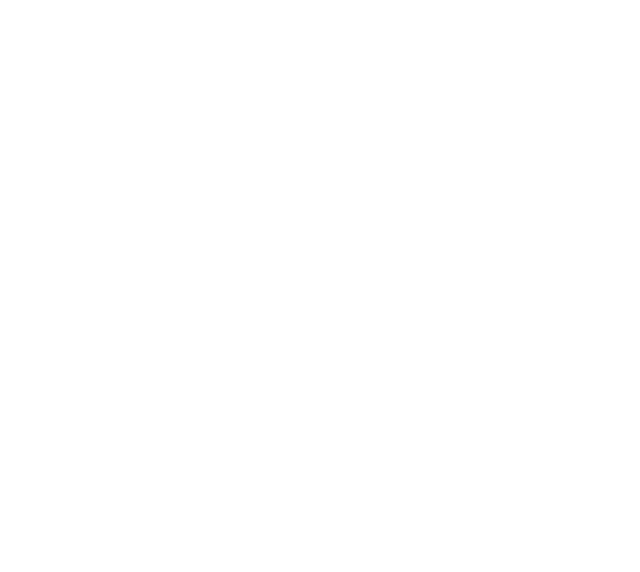
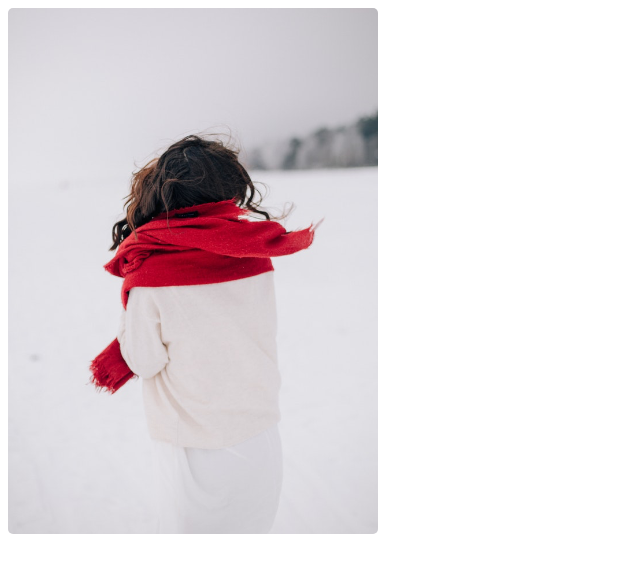
Before and after one commit to rahulkalwaniya/image, a plain HTML site: page index.html in a window 1280 px wide. Shown: the whole page, without its empty margins (0-640 px from the left). Drawn offline with Linux system fonts and the light colour scheme.

Commit message:
Update index.html

```diff
--- a/index.html
+++ b/index.html
@@ -7,7 +7,7 @@
     <title>Document</title>
 </head>
 <body>
-    <img src="../main/img/1.png" alt="">
+    <img src="https://rahulkalwaniya.github.io/image/img/1.png" alt="">
 
 </body>
 </html>
```
